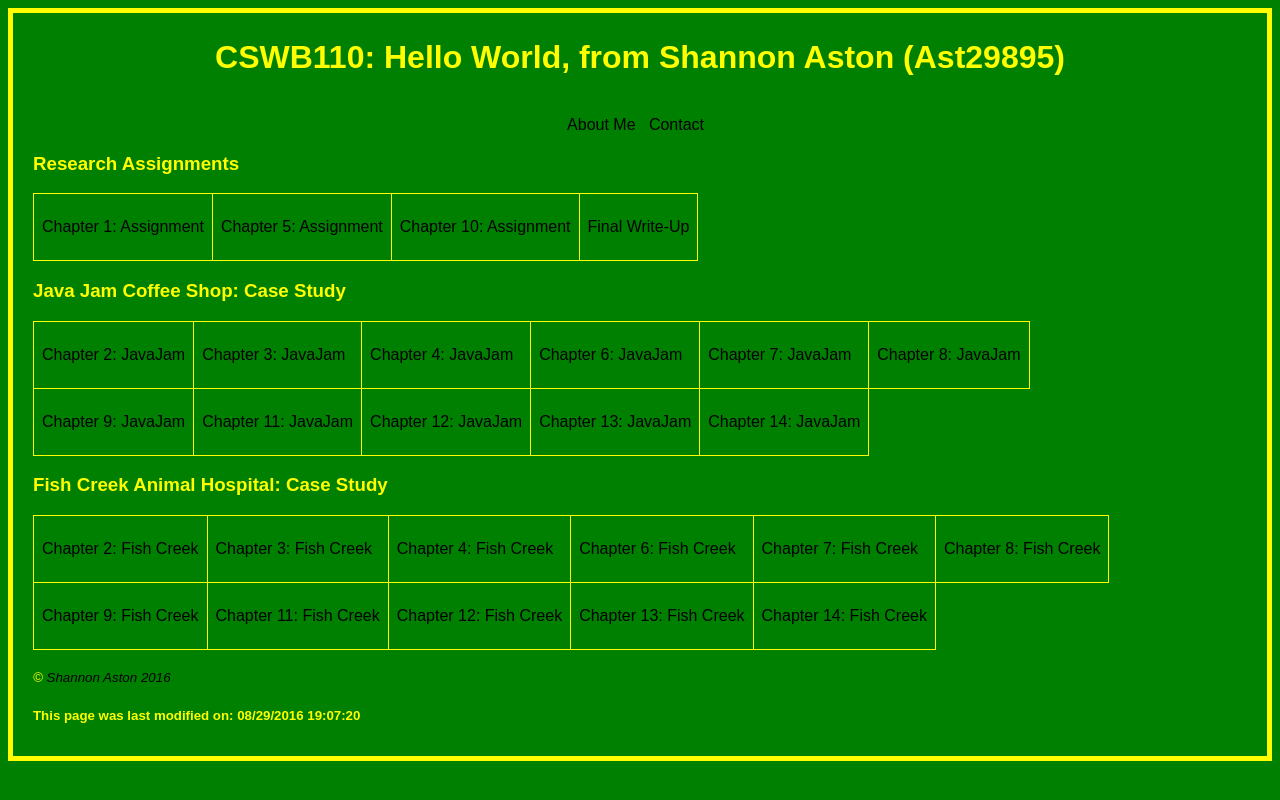
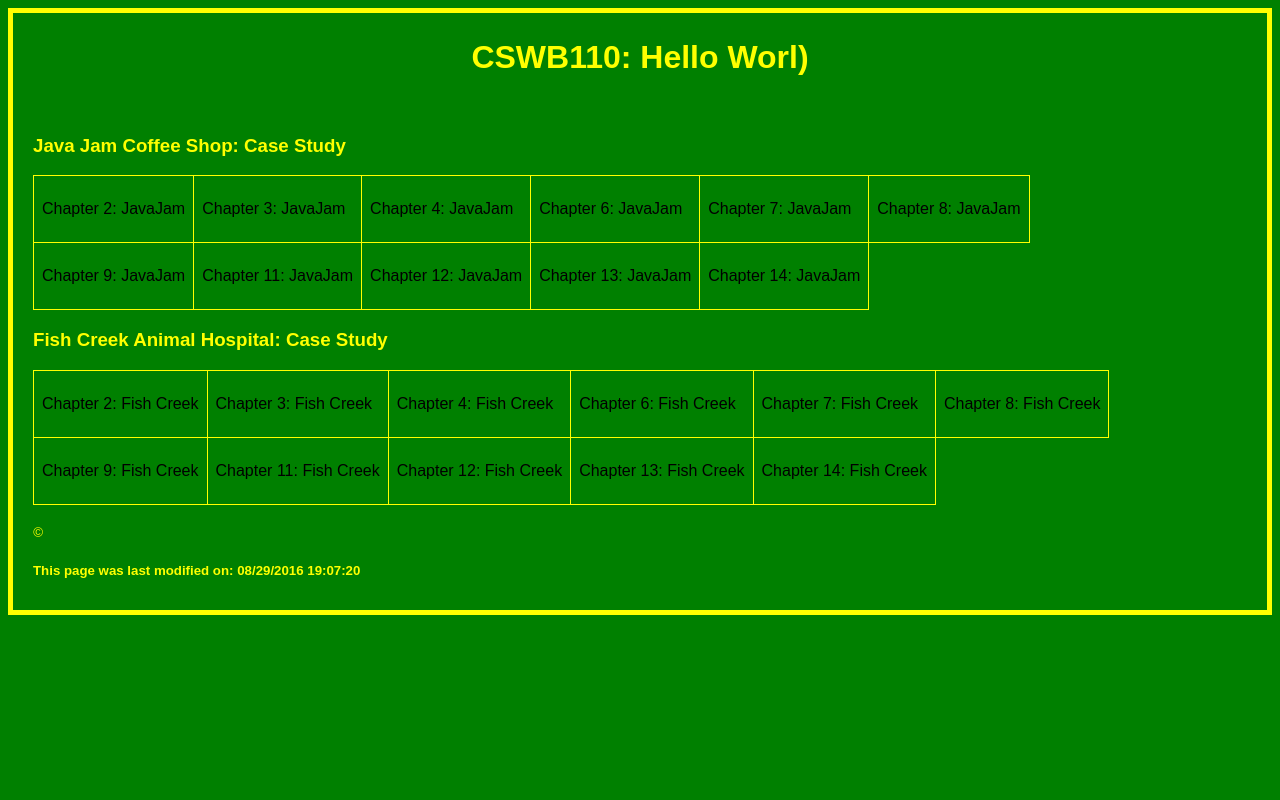
Before and after one commit to shanndiego/CSWB110, a plain HTML site: page index.html in a window 1280 px wide. Drawn offline with Linux system fonts and the light colour scheme.

Commit message:
Update index.html

```diff
--- a/index.html
+++ b/index.html
@@ -6,32 +6,19 @@
 <meta charset ="utf-8">
 <link rel="stylesheet" type="text/css" href="stylesheet.css">
 <link rel='shortcut icon' href='favicon.ico' type='image/x-icon'/>
-<meta name ="description" content="CSWB110: Shannon Aston.  Html 5 and CSS3 online course at Palomar College,
+<meta name ="description" content="CSWB110: Shannon Aston.  Html 5 and CSS3 online course ,
 including JavaJam and Fishcreek case studies">
 </head>
 
 <body>
 
-<h1><center>CSWB110: Hello World, from Shannon Aston (Ast29895)</center></h1></br>
+<h1><center>CSWB110: Hello Worl)</center></h1></br>
 
-<nav>
 
-<a href= "aboutMe.html">About Me</a> &nbsp;
-<a href= "contact.html">Contact</a> &nbsp;
-</br>
-</nav>
 
-<h3>Research Assignments</h3>
 
-<table>
-<tr>
-	<td><a href = "Ch1_Research.pdf"> <p>Chapter 1: Assignment</p> </a> </td>
-	<td><a href = "Ch5_Research.pdf"> <p>Chapter 5: Assignment</p> </a></td>
-	<td><a href = "Ch10_Research.pdf"> <p>Chapter 10: Assignment</p> </a></td>
-	<td><a href = "Final Write Up.pdf"> <p>Final Write-Up</p> </a></td>
 
-</tr>
-</table>
+
 
 <h3>Java Jam Coffee Shop: Case Study</h3>
 <table>
@@ -78,7 +65,7 @@ including JavaJam and Fishcreek case studies">
 </table>
  </br>
 
-<footer><small> <i> &copy; <a href="http://www.shannonaston.com">Shannon Aston 2016</a>
+<footer><small> <i> &copy; </a>
 </small></i>
 <div>
 		<h5>This page was last modified on:
```
